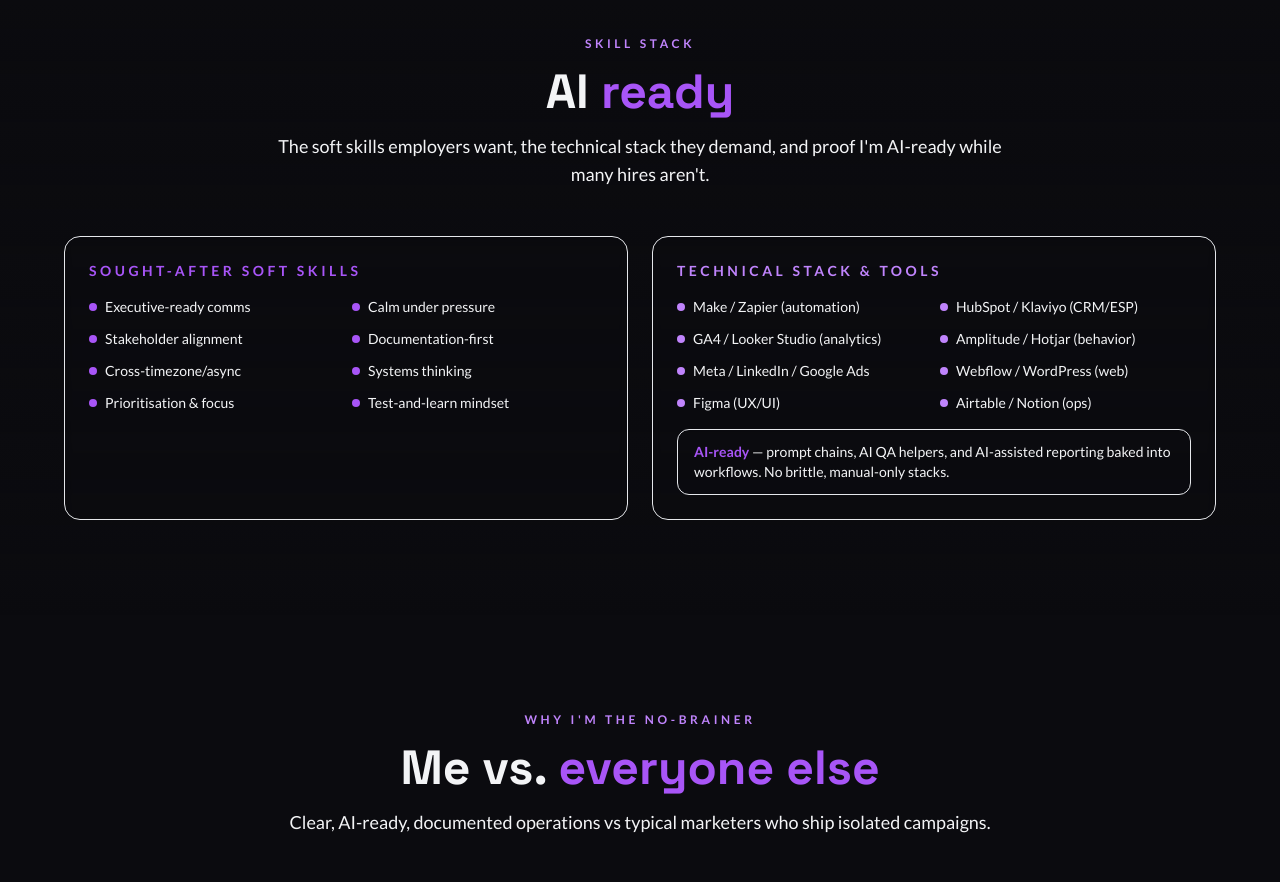
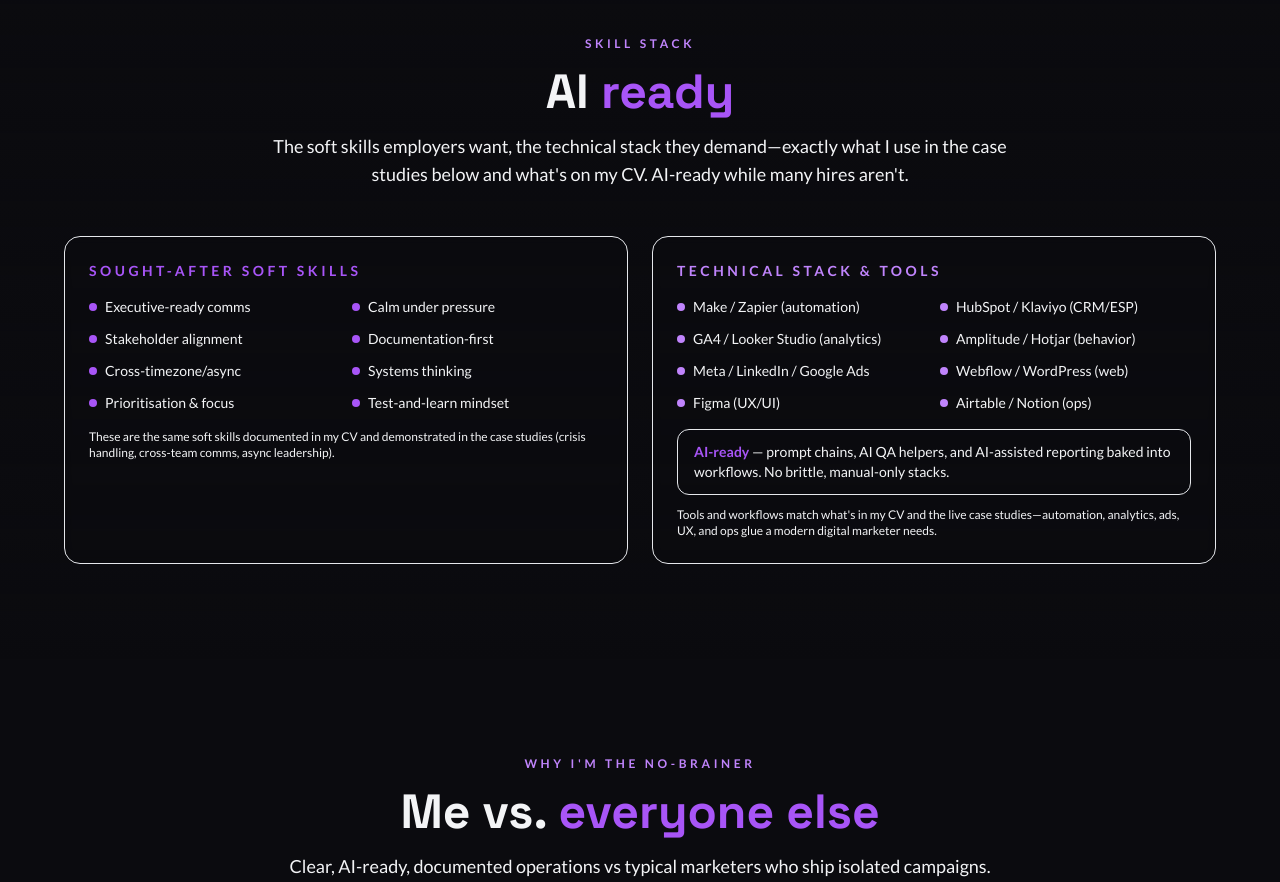
Before and after one commit to Dezzi94/portfolio-site, a Next.js app: page / in a window 1280 px wide. Shown: the part 3860-4742 px from the top of the page. Built offline with nearby package versions, Linux system fonts and the light colour scheme.

Commit message:
Reference CV and case-study skills in skills section

```diff
--- a/src/components/HomePageClient.tsx
+++ b/src/components/HomePageClient.tsx
@@ -538,7 +538,7 @@
               <SectionLabel>Skill stack</SectionLabel>
               <SectionTitle highlight="ready">AI</SectionTitle>
               <motion.p variants={fadeInUp} className="text-lg text-foreground/60 max-w-3xl mx-auto">
-                The soft skills employers want, the technical stack they demand, and proof I'm AI-ready while many hires aren't.
+                The soft skills employers want, the technical stack they demand—exactly what I use in the case studies below and what's on my CV. AI-ready while many hires aren't.
               </motion.p>
             </div>
 
@@ -562,6 +562,9 @@
                     </div>
                   ))}
                 </div>
+                <p className="text-xs text-foreground/60 mt-4">
+                  These are the same soft skills documented in my CV and demonstrated in the case studies (crisis handling, cross-team comms, async leadership).
+                </p>
               </Card>
 
               <Card>
@@ -586,6 +589,9 @@
                 <div className="mt-4 rounded-xl border border-brand-secondary/30 bg-brand-secondary/5 px-4 py-3 text-sm text-foreground/80">
                   <span className="font-semibold text-brand-secondary">AI-ready</span> — prompt chains, AI QA helpers, and AI-assisted reporting baked into workflows. No brittle, manual-only stacks.
                 </div>
+                <p className="text-xs text-foreground/60 mt-3">
+                  Tools and workflows match what's in my CV and the live case studies—automation, analytics, ads, UX, and ops glue a modern digital marketer needs.
+                </p>
               </Card>
             </div>
           </motion.div>
```
